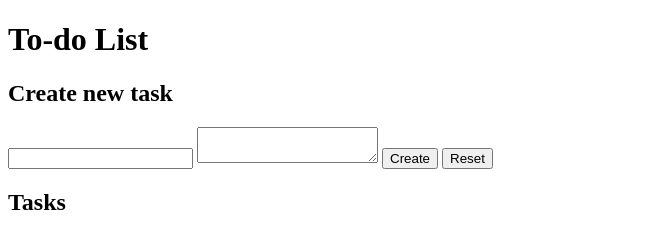
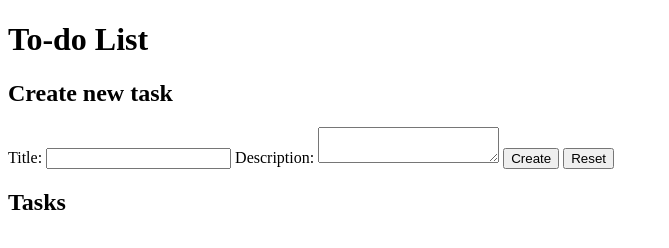
Before and after one commit to jcjaber/to-do-list, a plain HTML site: page index.html in a window 1280 px wide. Shown: the whole page, without its empty margins (0-669 px from the left). Drawn offline with Linux system fonts and the light colour scheme.

Commit message:
improved lighthouse perfomance

```diff
--- a/index.html
+++ b/index.html
@@ -4,6 +4,7 @@
   <meta charset="UTF-8">
   <meta http-equiv="X-UA-Compatible" content="IE=edge">
   <meta name="viewport" content="width=device-width, initial-scale=1.0">
+  <meta name="description" content="To-do List">
   <link rel="stylesheet" href="style.css">
   <title>To-do List</title>
 </head>
@@ -12,8 +13,10 @@
   <div>
     <h2>Create new task</h2>
     <form id="new-task-form">
-      <input name="title">
-      <textarea name="description"></textarea>
+      <label for="title">Title: </label>
+      <input id="title" name="title">
+      <label for="description">Description: </label>
+      <textarea id="description" name="description"></textarea>
       <button type="submit">Create</button>
       <button type="reset">Reset</button>
     </form>
```
